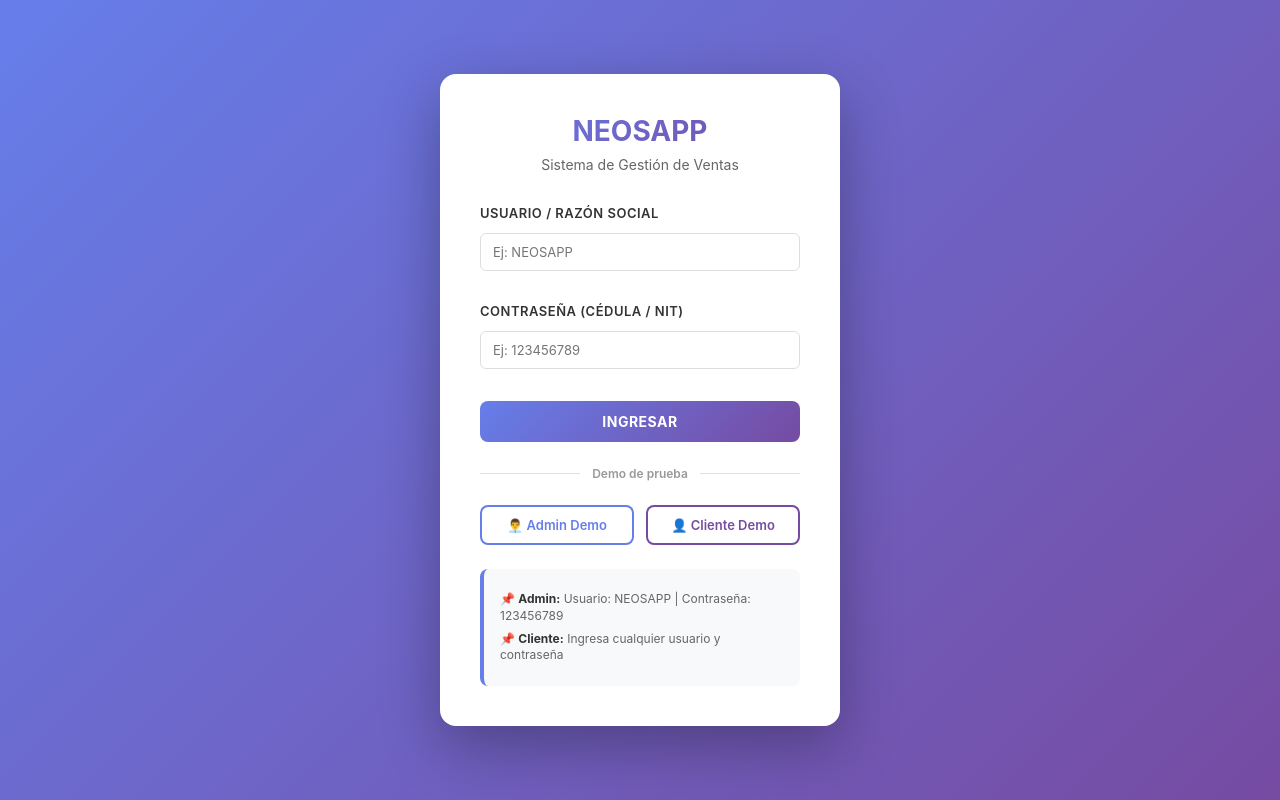
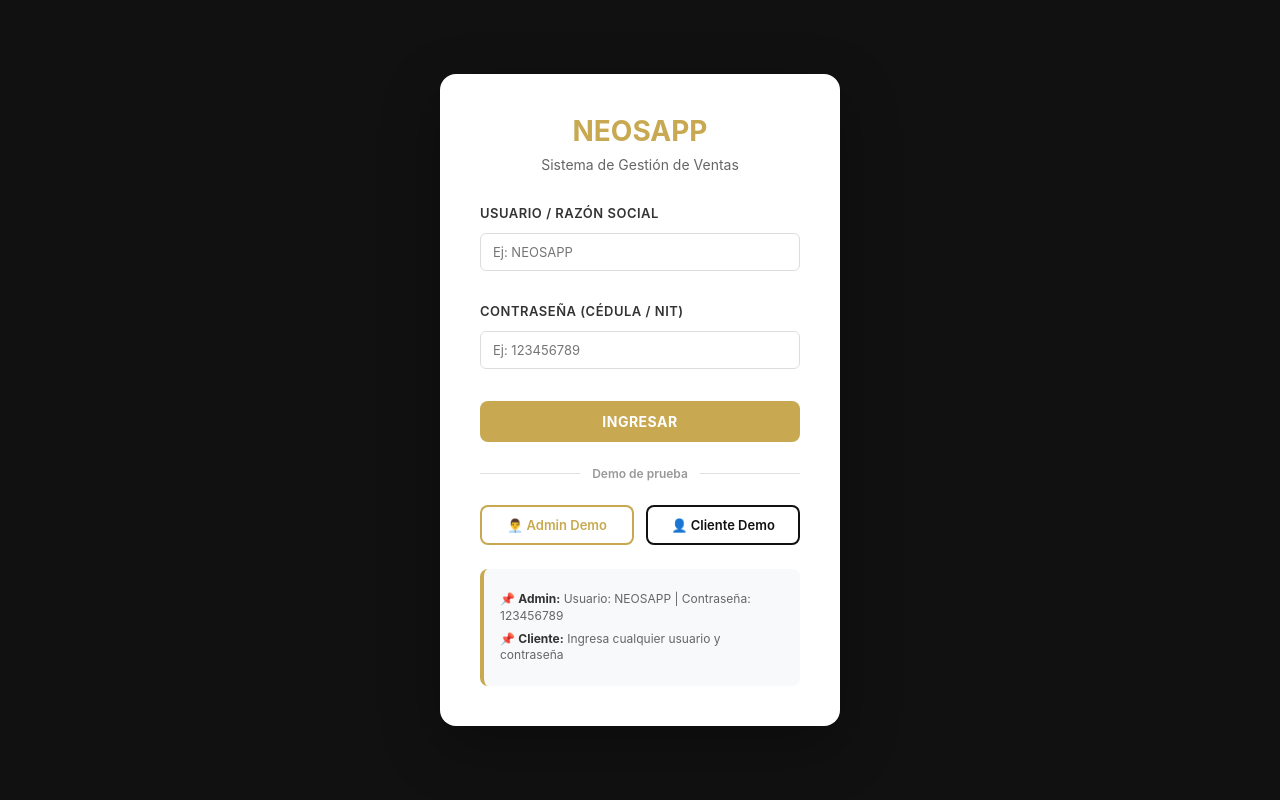
Before and after one commit to Johnyate2509/NEOSAPP_2, a React (Vite) app in the folder neosapp/: page /admin-clientes in a window 1280 px wide. Built offline with nearby package versions, Linux system fonts and the light colour scheme.

Commit message:
logindemo2

```diff
--- a/neosapp/src/pages/login.css
+++ b/neosapp/src/pages/login.css
@@ -5,7 +5,7 @@
   display: flex;
   align-items: center;
   justify-content: center;
-  background: linear-gradient(135deg, #667eea 0%, #764ba2 100%);
+  background: #111111;
   font-family: inherit;
 }
 
@@ -29,10 +29,7 @@
   font-size: 28px;
   font-weight: 700;
   margin: 0 0 8px 0;
-  background: linear-gradient(135deg, #667eea 0%, #764ba2 100%);
-  -webkit-background-clip: text;
-  -webkit-text-fill-color: transparent;
-  background-clip: text;
+  color: #c8a951;
 }
 
 .login-header p {
@@ -74,8 +71,8 @@
 
 .form-group input:focus {
   outline: none;
-  border-color: #667eea;
-  box-shadow: 0 0 0 3px rgba(102, 126, 234, 0.1);
+  border-color: #c8a951;
+  box-shadow: 0 0 0 3px rgba(200, 169, 81, 0.1);
 }
 
 .form-group input:disabled {
@@ -97,7 +94,7 @@
 /* LOGIN BUTTON */
 .btn-login {
   padding: 12px;
-  background: linear-gradient(135deg, #667eea 0%, #764ba2 100%);
+  background: #c8a951;
   color: white;
   border: none;
   border-radius: 8px;
@@ -111,7 +108,7 @@
 
 .btn-login:hover:not(:disabled) {
   transform: translateY(-2px);
-  box-shadow: 0 8px 24px rgba(102, 126, 234, 0.3);
+  box-shadow: 0 8px 24px rgba(200, 169, 81, 0.3);
 }
 
 .btn-login:disabled {
@@ -159,21 +156,21 @@
 }
 
 .btn-demo-admin {
-  color: #667eea;
-  border-color: #667eea;
+  color: #c8a951;
+  border-color: #c8a951;
 }
 
 .btn-demo-admin:hover:not(:disabled) {
-  background: #f0f4ff;
+  background: #fff8f0;
 }
 
 .btn-demo-cliente {
-  color: #764ba2;
-  border-color: #764ba2;
+  color: #111111;
+  border-color: #111111;
 }
 
 .btn-demo-cliente:hover:not(:disabled) {
-  background: #f8f4ff;
+  background: #f0f0f0;
 }
 
 .btn-demo-admin:disabled,
@@ -189,7 +186,7 @@
   border-radius: 8px;
   font-size: 12px;
   color: #666;
-  border-left: 4px solid #667eea;
+  border-left: 4px solid #c8a951;
 }
 
 .login-info p {
```
